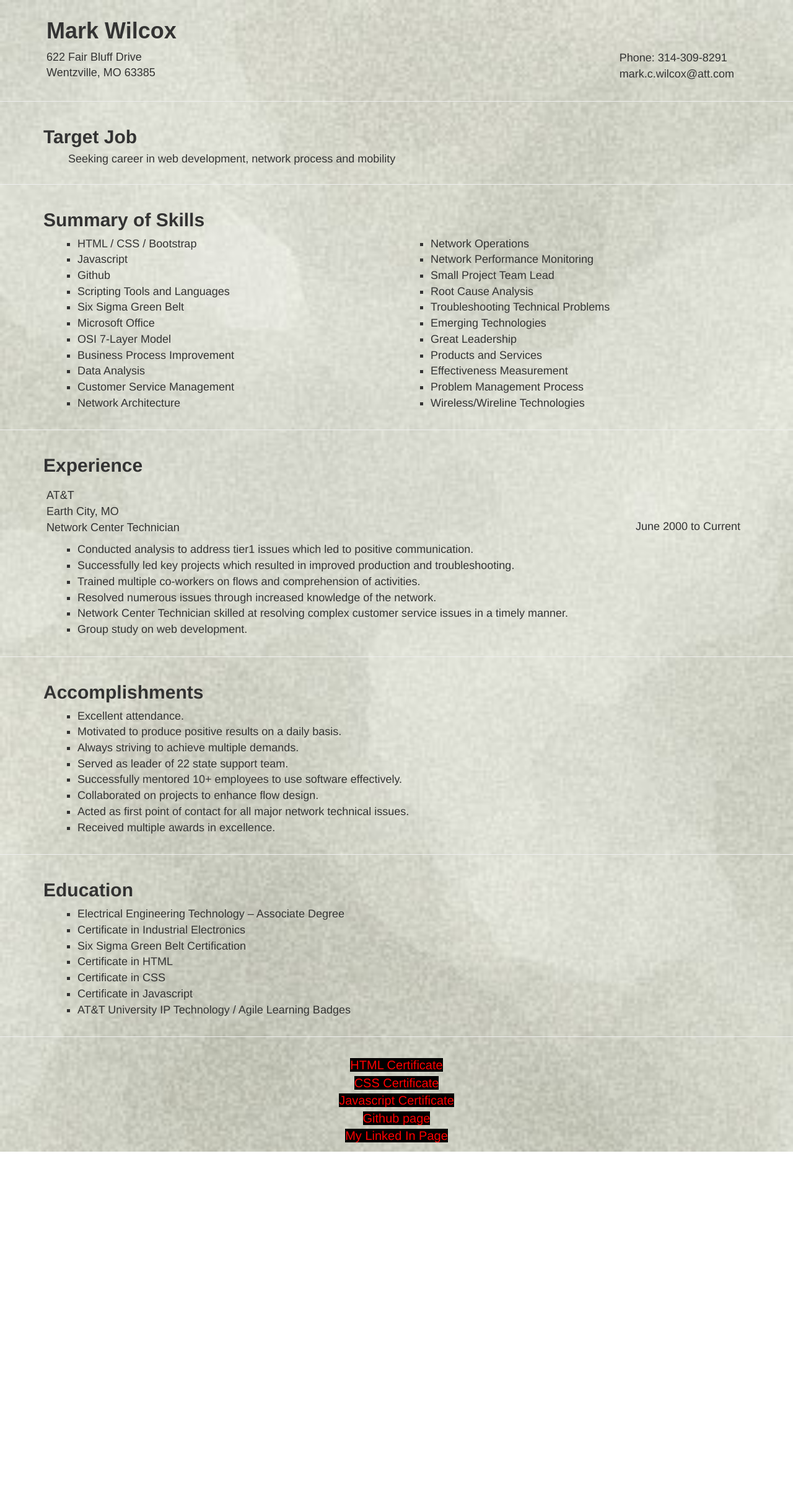
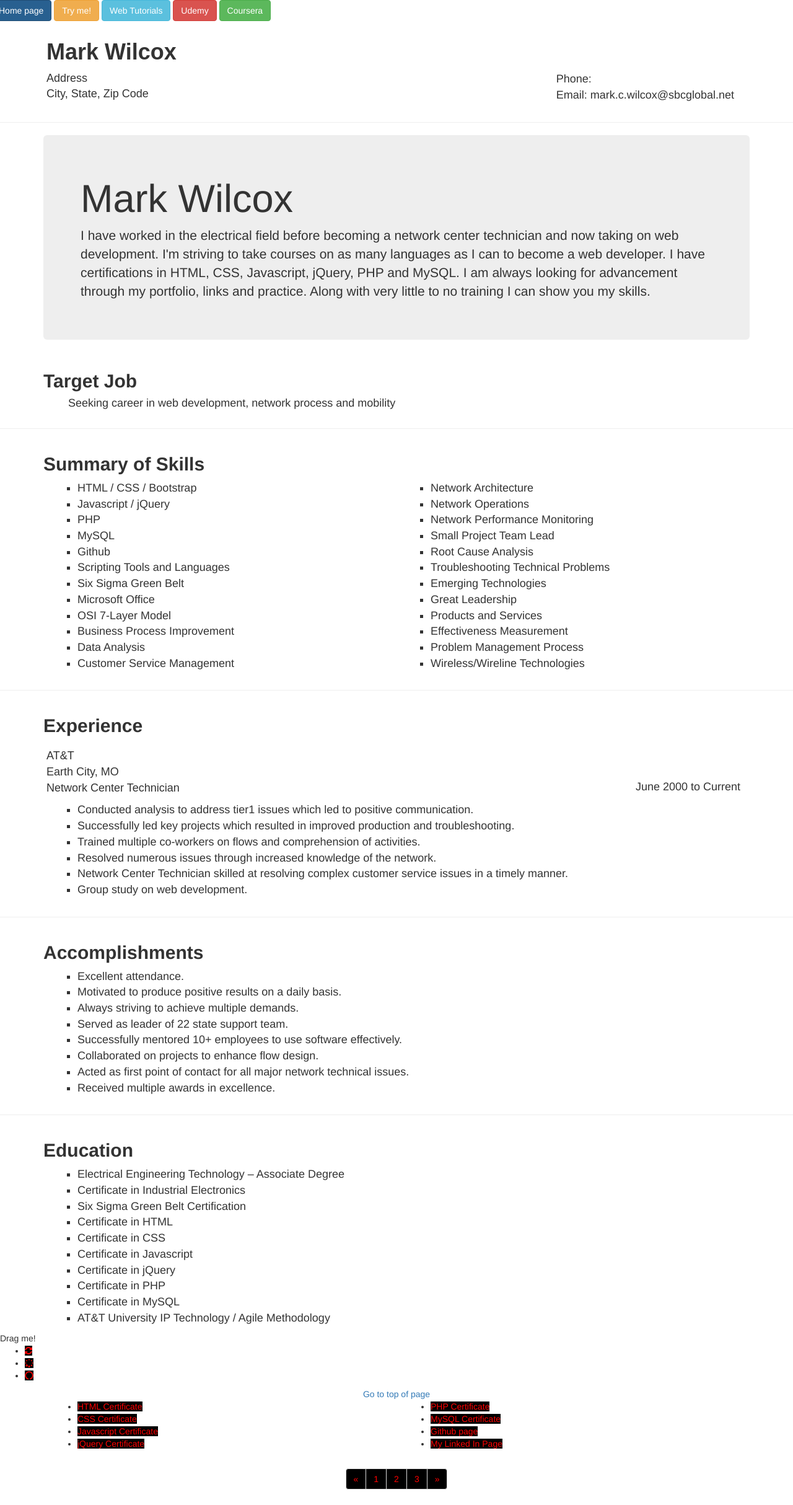
Before and after one commit to tech696969/resume, a plain HTML site: page index.html in a window 1280 px wide. Shown: the whole page at 62% size. Before the commit the page ends 1858 px from the top, so only its background shows below. Drawn offline with nearby package versions, Linux system fonts and the light colour scheme; files whose address does not match are found by name.

Commit message:
Update index.html

```diff
--- a/index.html
+++ b/index.html
@@ -1,45 +1,57 @@
 <!DOCTYPE html>
 
 <html lang="en">
+
 <head>
     <meta charset="utf-8">
     <meta content="IE=edge" http-equiv="X-UA-Compatible">
     <meta content="width=device-width, initial-scale=1" name="viewport">
-    <link href=
-    "https://maxcdn.bootstrapcdn.com/bootstrap/3.3.7/css/bootstrap.min.css" rel=
-    "stylesheet">
-    <script src=
-    "https://ajax.googleapis.com/ajax/libs/jquery/1.12.4/jquery.min.js">
-    </script>
-    <script src=
-    "https://maxcdn.bootstrapcdn.com/bootstrap/3.3.7/js/bootstrap.min.js">
-    </script>
+    <link href="https://maxcdn.bootstrapcdn.com/bootstrap/3.3.7/css/bootstrap.min.css" rel="stylesheet">
+    <link href="jquery-ui/jquery-ui.css" rel="stylesheet">
+    <link rel="stylesheet" href="https://cdnjs.cloudflare.com/ajax/libs/font-awesome/4.6.3/css/font-awesome.min.css">
 
-        <title>Resume</title>
+    <title>Portfolio1</title>
 
     <link href="styles.css" rel="stylesheet" type="text/css">
 </head>
 
-<body id="resume">
+<body class="background">
+  <div style="text-align: center"> <a class="top" href="#top"></a> </div>
 
+
+    <div class="row">
+        <!-- target="_blank"  needed on 1 and 2 -->
+        <a class="btn btn-primary" href="#" id="bt1" role="button">Home page</a> <a class="btn btn-warning" id="bt2" href="#" role="button">Try me!</a> <a class="btn btn-info" id="bt3" href="https://www.tutorialspoint.com/web_development_tutorials.htm" role="button" target="_blank">Web Tutorials</a> <a class="btn btn-danger" id="bt4" href="https://www.udemy.com/courses/" role="button" target="_blank">Udemy</a> <a class="btn btn-success" id="bt5" href="https://www.coursera.org/browse/computer-science/mobile-and-web-development?languages=en" role="button" target="_blank">Coursera</a>
+    </div>
+    <!-- my general infirmation -->
     <div class="container">
         <div class="col-md-6">
             <ul class="name">
                 <h1 id="bolder">Mark Wilcox</h1>
-                <li>622 Fair Bluff Drive</li>
-                <li>Wentzville, MO 63385</li>
+                <li>Address</li>
+                <li>City, State, Zip Code</li>
             </ul>
         </div>
         <div class="col-md-6">
             <ul class="email">
                 <br>
                 <br>
-                <li>Phone: 314-309-8291</li>
-                <li>mark.c.wilcox@att.com</li>
+                <li>Phone: </li>
+                <li>Email: mark.c.wilcox@sbcglobal.net</li>
             </ul>
         </div>
     </div>
+
     <hr />
+    <!-- start of the body work
+=====ROW1============================  -->
+    <div class="container">
+        <div class="jumbotron" id="div1">
+            <h1>Mark Wilcox</h1>
+            <p class="justify">I have worked in the electrical field before becoming a network center technician and now taking on web development. I'm striving to take courses on as many languages as I can to become a web developer. I have certifications in HTML, CSS, Javascript, jQuery, PHP and MySQL. I am always looking for advancement through my portfolio, links and practice. Along with very little to no training I can show you my skills.</p>
+        </div>
+    </div>
+    <!-- start to our columns, coumn 1 -->
     <div class="container">
         <h2 class="bold">Target Job</h2>
         <h4 id="indent">Seeking career in web development, network process and mobility</h4>
@@ -53,7 +65,9 @@
 
             <ul class="skills">
                 <li>HTML / CSS / Bootstrap</li>
-                <li>Javascript</li>
+                <li>Javascript / jQuery</li>
+                <li>PHP</li>
+                <li>MySQL</li>
                 <li>Github</li>
                 <li>Scripting Tools and Languages </li>
                 <li>Six Sigma Green Belt</li>
@@ -62,11 +76,11 @@
                 <li>Business Process Improvement</li>
                 <li>Data Analysis</li>
                 <li>Customer Service Management</li>
-                <li>Network Architecture</li>
             </ul>
         </div>
         <div class="col-md-6">
             <ul class="skills">
+                <li>Network Architecture</li>
                 <li>Network Operations</li>
                 <li>Network Performance Monitoring</li>
                 <li>Small Project Team Lead</li>
@@ -141,19 +155,114 @@
                 <li>Certificate in HTML</li>
                 <li>Certificate in CSS</li>
                 <li>Certificate in Javascript</li>
-        <li>AT&amp;T University IP Technology / Agile Learning Badges</li>
+                <li>Certificate in jQuery</li>
+                <li>Certificate in PHP</li>
+                <li>Certificate in MySQL</li>
+                <li>AT&amp;T University IP Technology / Agile Methodology</li>
             </ul>
         </div>
     </div>
-    <hr />
+    <div id="draggable">Drag me!
+    <ul class="animation">
+  <!-- Animated glyphicon with font-awesome.css in <head>. Let's try 3 for starters. adjust font size to 17px for all to fit.
+<i class="fa fa-refresh fa-spin" style="font-size:24px"></i>
+<i class="fa fa-spinner fa-spin" style="font-size:24px"></i>
+<i class="fa fa-circle-o-notch fa-spin" style="font-size:24px"></i> -->
+
+<li><a href="#"><i class="fa fa-refresh fa-spin"></i></a></li>
+<li><a href="#"><i class="fa fa-spinner fa-spin"></i></a></li>
+<li><a href="#"><i class="fa fa-circle-o-notch fa-spin"></i></a>
+          </li>
+              <!-- make sure you close all the lists or your screen will spin..lol. -->
+  </ul>
+    </div>
+    <div style="text-align: center"> <a class="top" href="#top">Go to top of page</a> </div>
     <div class="container">
-     <ul id="links">
+        <div class="col-md-6">
+            <ul class="links">
                 <li><a href="certificates/HTML.pdf" target="_blank">HTML Certificate</a></li>
                 <li><a href="certificates/CSS.pdf" target="_blank">CSS Certificate</a></li>
                 <li><a href="certificates/Javascript.pdf" target="_blank">Javascript Certificate</a></li>
-         <li><a href="https://www.tech696969.github.io" target="_blank">Github page</a></li>
+                <li><a href="certificates/jQuery.pdf" target="_blank">jQuery Certificate</a></li>
+                </ul>
+        </div>
+            <div class="col-md-6">
+            <ul class="links">
+                <li><a href="certificates/PHP.pdf" target="_blank">PHP Certificate</a></li>
+
+                <li><a href="certificates/MySQL.pdf" target="_blank">MySQL Certificate</a></li>
+
+
+                <li><a href="https://tech696969.github.io" target="_blank">Github page</a></li>
                 <li><a href="https://www.linkedin.com/in/mark-wilcox" target="_blank">My Linked In Page</a></li>
             </ul>
         </div>
+    </div>
+    <div class="text-center">
+        <nav aria-label="Page navigation">
+            <ul class="pagination" id="page">
+                <li>
+                    <a aria-label="Previous" href="newone.html" target="_blank"><span aria-hidden="true">&laquo;</span></a>
+                </li>
+
+
+                <li>
+                    <a href="newone.html" target="_blank">1</a>
+                </li>
+
+
+                <li>
+                    <a href="newtwo.html" target="_blank">2</a>
+                </li>
+
+
+                <li>
+                    <a href="newthree.html" target="_blank">3</a>
+                </li>
+
+
+                <li>
+                    <a aria-label="Next" href="newthree.html" target="_blank"><span aria-hidden="true">&raquo;</span></a>
+                </li>
+            </ul>
+        </nav>
+    </div>
+    <script src="https://maxcdn.bootstrapcdn.com/bootstrap/3.3.7/js/bootstrap.min.js">
+    </script>
+    <script src="https://ajax.googleapis.com/ajax/libs/jquery/1.12.4/jquery.min.js">
+    </script>
+    <script src="jquery-ui/jquery-ui.js"></script>
+    <script>
+        $(document).ready(function () {
+            $("#bt1").click(function () {
+                $("#bt1").fadeOut(5000).fadeIn(3000);
+            });
+        });
+        $(document).ready(function () {
+            $("#bt2").click(function () {
+                $("#bt2").slideUp(1500).slideDown(1500);
+            });
+        });
+        $(document).ready(function () {
+            $("#bt3").mousemove(function () {
+                $("#bt3").fadeOut(3000).fadeIn(2000);
+            });
+        });
+        $(document).ready(function () {
+            $("#bt4").hover(function () {
+                $("#bt4").fadeOut(4000).fadeIn(3000);
+            });
+        });
+        $(document).ready(function () {
+            $("#bt5").mouseover(function () {
+                $("#bt5").fadeOut(2500).fadeIn(2500);
+            });
+        });
+        $( function() {
+    $( "#draggable" ).draggable();
+  } );
+    </script>
+
 </body>
+
 </html>
```
Lines whose indentation alone changed are shown as unchanged.
